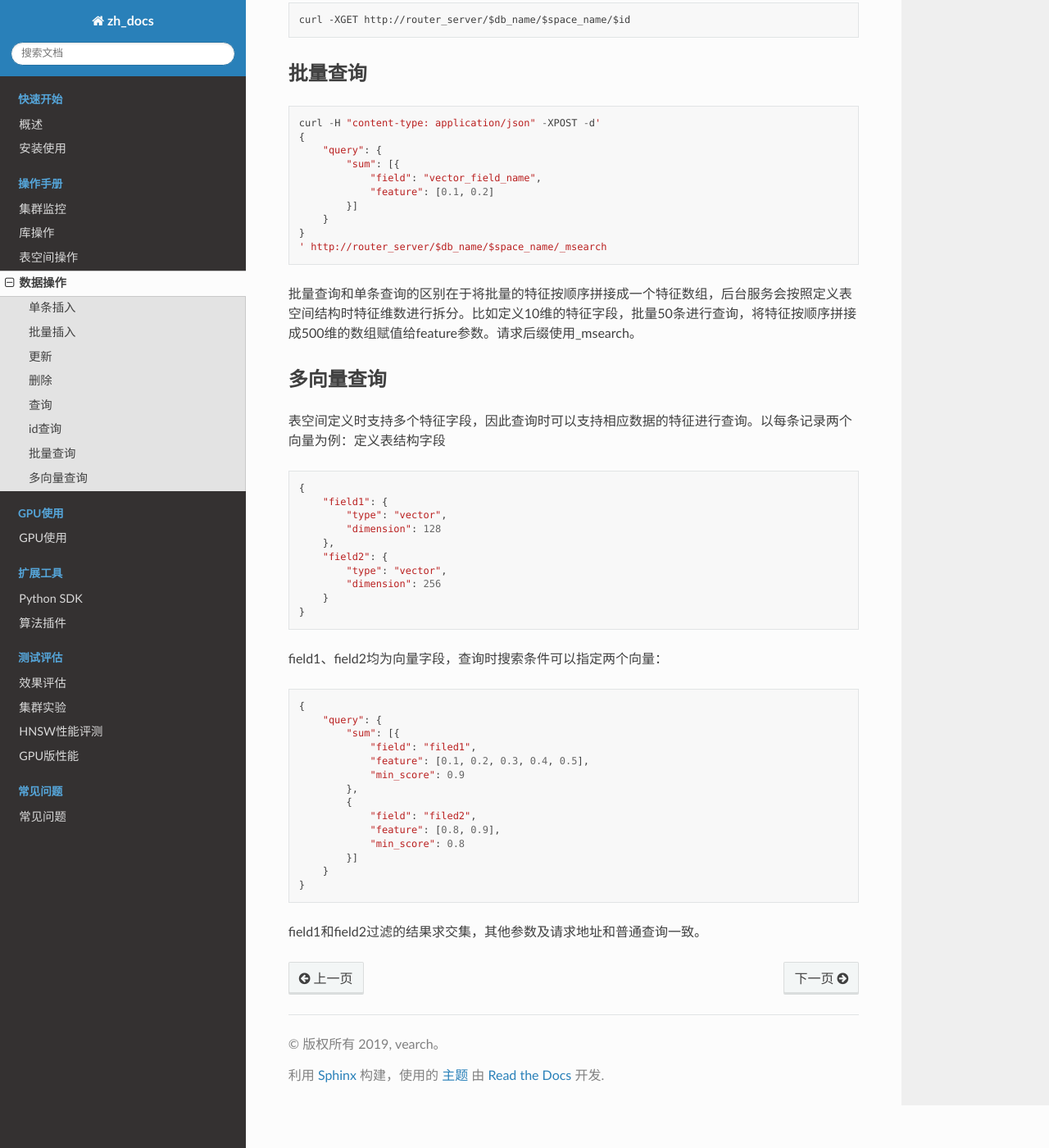
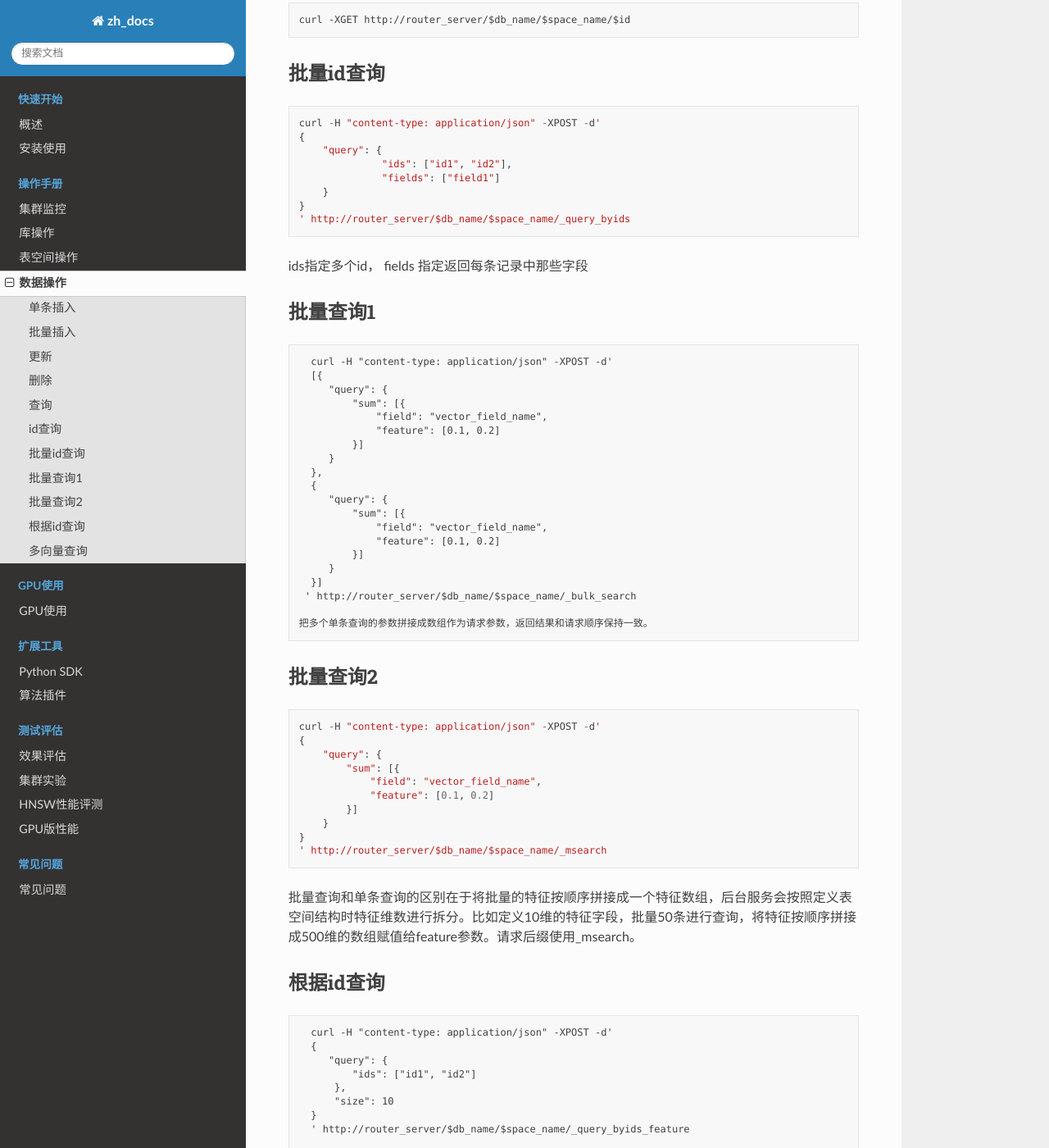
Before and after one commit to nizyun/vs_cn, a Sphinx documentation site: the page built from docs/source/use_op/op_doc.rst, in a window 1280 px wide and 1400 px high, scrolled down 5621 px. Shown: the whole window at 82% size. Built offline with Sphinx 7.4.7 and the Read the Docs theme 2.0.0, drawn with Linux system fonts in a browser that asks for light colours; pages that are not in the unit, such as notebooks, are missing from menus; some of the changed text lies outside the part shown.

Commit message:
Update op_doc.rst

```diff
--- a/docs/source/use_op/op_doc.rst
+++ b/docs/source/use_op/op_doc.rst
@@ -285,8 +285,49 @@ id查询
 
   curl -XGET http://router_server/$db_name/$space_name/$id
 
+批量id查询
+--------
+::
 
-批量查询
+  curl -H "content-type: application/json" -XPOST -d'
+  {
+      "query": {
+	        "ids": ["id1", "id2"],
+	        "fields": ["field1"]
+      }
+  }
+  ' http://router_server/$db_name/$space_name/_query_byids
+
+ids指定多个id， fields 指定返回每条记录中那些字段
+
+
+批量查询1
+--------
+::
+
+   curl -H "content-type: application/json" -XPOST -d'
+   [{
+      "query": {
+          "sum": [{
+              "field": "vector_field_name",
+              "feature": [0.1, 0.2]
+          }]
+      }
+   },
+   {
+      "query": {
+          "sum": [{
+              "field": "vector_field_name",
+              "feature": [0.1, 0.2]
+          }]
+      }
+   }]
+  ' http://router_server/$db_name/$space_name/_bulk_search
+
+ 把多个单条查询的参数拼接成数组作为请求参数，返回结果和请求顺序保持一致。
+
+
+批量查询2
 --------
 ::
 
@@ -302,6 +343,22 @@ id查询
   ' http://router_server/$db_name/$space_name/_msearch
 
 批量查询和单条查询的区别在于将批量的特征按顺序拼接成一个特征数组，后台服务会按照定义表空间结构时特征维数进行拆分。比如定义10维的特征字段，批量50条进行查询，将特征按顺序拼接成500维的数组赋值给feature参数。请求后缀使用_msearch。
+
+
+根据id查询
+--------
+::
+
+   curl -H "content-type: application/json" -XPOST -d'
+   {
+      "query": {
+          "ids": ["id1", "id2"]
+       },
+       "size": 10
+   }
+   ' http://router_server/$db_name/$space_name/_query_byids_feature
+
+ 传入记录id， 首先查询出该记录的特征，然后再用特征进行查询，返回匹配结果。
 
 
 多向量查询
```
